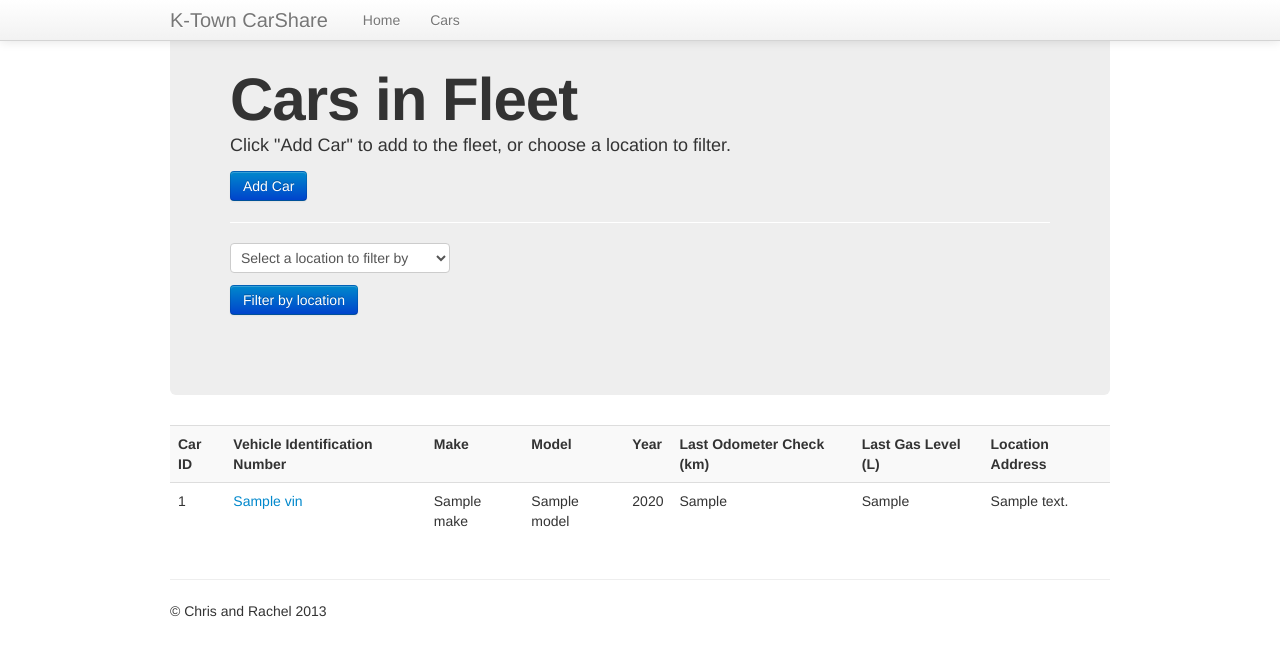
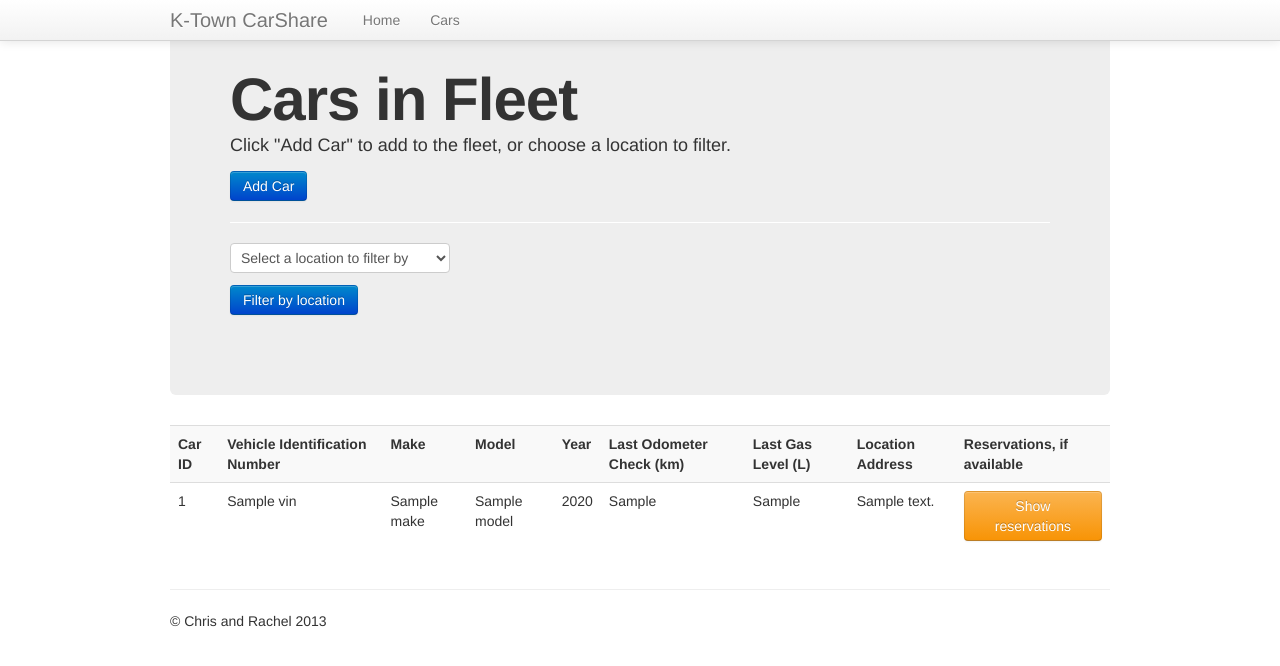
Before and after one commit to ChrisCooper/cisc-332-project, a Django app: template carshare/carshare/templates/cars.html in a window 1280 px wide. Shown: the top 666 px of the page. Run offline with Django 3.2, Linux system fonts and the light colour scheme; the template is opened without the code that fills it: most values are stand-ins (such as "Sample title", 1, 10 or a date in 2020); some libraries are stand-ins or nearby versions.

Commit message:
reservation buttons

```diff
--- a/carshare/carshare/templates/cars.html
+++ b/carshare/carshare/templates/cars.html
@@ -42,21 +42,25 @@
                     <th>Last Odometer Check (km)</th>
                     <th>Last Gas Level (L)</th>
                     <th>Location Address</th>
+                    <th>Reservations, if available</th>
                 </tr>
                 {% for car in cars %}
                 <tr>
                     <td>{{ car.id }}</td>
-                    <td>
-                        <a href="#resModal{{ car.id }}" role="button" data-toggle="modal">
-                            {{ car.VIN }}
-                        </a>
-                    </td>
+                    <td>{{ car.VIN }}</td>
                     <td>{{ car.make }}</td>
                     <td>{{ car.model }}</td>
                     <td>{{ car.year }}</td>
                     <td>{{ car.lastOD }}</td>
                     <td>{{ car.lastGas }}</td>
                     <td>{{ car.location.address }}</td>
+                    <td>
+                        {% if car.reservations %}
+                            <a href="#resModal{{ car.id }}" role="button" class="btn btn-warning" data-toggle="modal">
+                                Show reservations
+                            </a>
+                        {% endif%}
+                    </td>
                 </tr>
                 {% endfor %}
             </table>
@@ -137,7 +141,7 @@
                     <td>{{ res.pickupTime }}</td>
                     <td>For {{ res.duration }} hours</td>
 
-                    <td>{{ res.location.address }}</td>
+                    <td>{{ car.location.address }}</td>
 
                 </tr>
                 {% endfor %}
```
